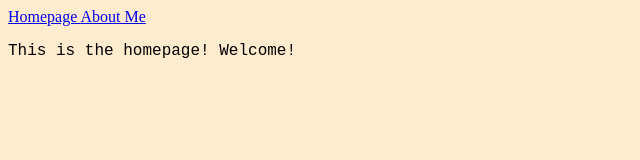
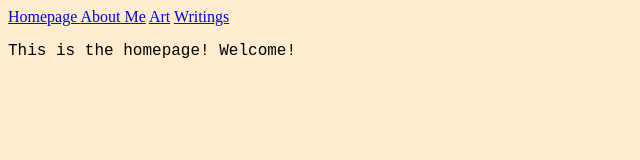
Before and after one commit to DakotaA77/Slug.Piss, a plain HTML site: page index.html in a window 1280 px wide. Shown: the whole page, without its empty margins (0-640 px from the left). Drawn offline with Linux system fonts and the light colour scheme.

Commit message:
Update index.html

```diff
--- a/index.html
+++ b/index.html
@@ -14,10 +14,12 @@
 }
 
 		</style>
-		<div id="nav">
+			<div id="nav">
 			<nav>
 				<a href="index.html"> Homepage </a>
 				<a href="about.html"> About Me</a>
+        <a href="art.html"> Art</a>
+        <a href="writings.html">Writings</a>
 
 			</nav>
 		</div>
```
